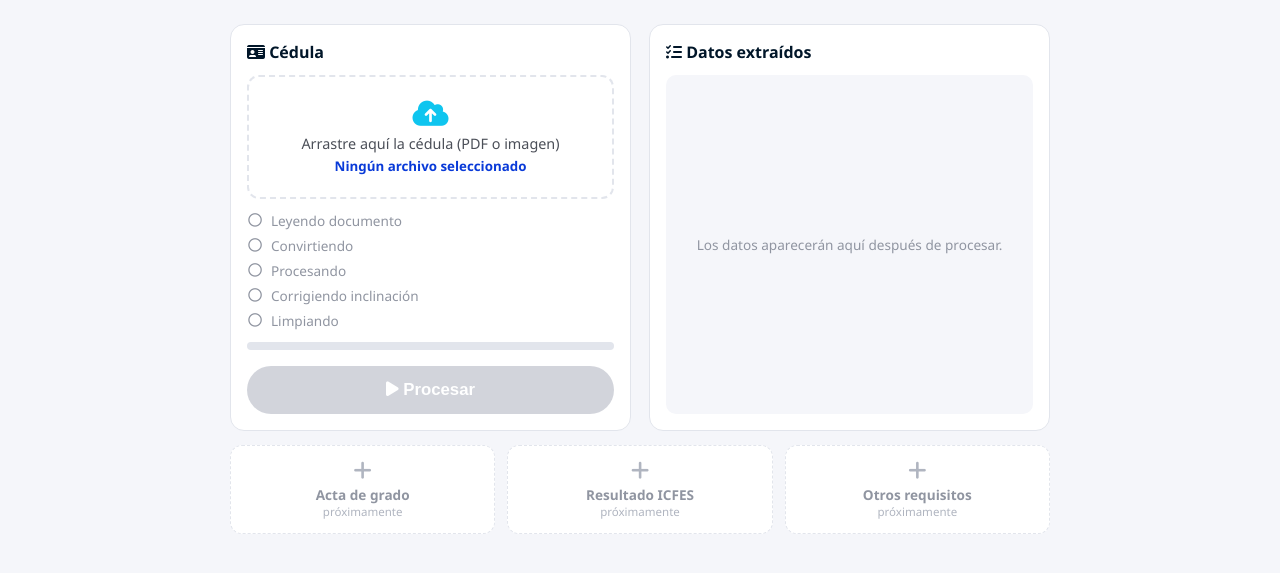
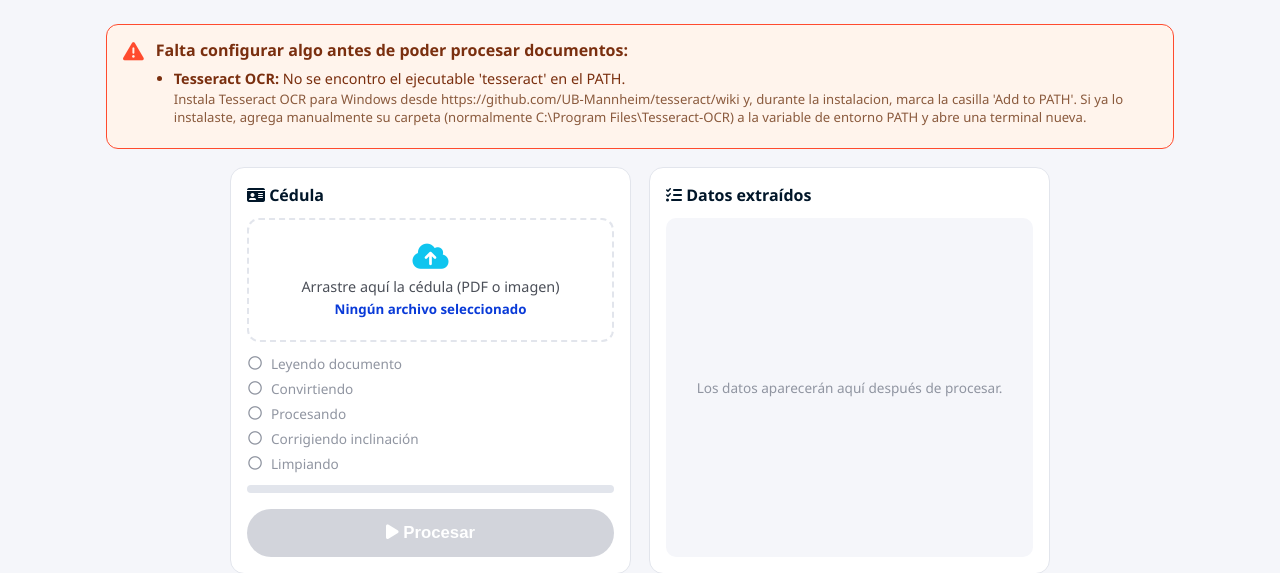
Before and after one commit to LisoProgrammer/check_u, a Flask app: page / in a window 1280 px wide. Shown: the part 154-727 px from the top of the page. Before the commit the page ends 688 px from the top, so only its background shows below. Run offline with Flask 3, Linux system fonts and the light colour scheme; parts of the project's set-up code (start-up, migrations or seed data) failed here and were passed over.

Commit message:
Agrega verificador de entorno (Tesseract/PyMuPDF/poppler)
Nuevo webapp/entorno.py: revisa antes de arrancar que Tesseract OCR
este instalado y en el PATH (con el paquete de idioma español), que
haya alguna forma de leer PDF (PyMuPDF o poppler), y que los paquetes
de Python necesarios esten disponibles.

app.py corre esta verificacion en el arranque y NO levanta el
servidor si falta algo -- imprime que falta y como solucionarlo, en
vez de que el error aparezca a mitad de un procesamiento real (que es
justo lo que le paso al usuario con el error de tesseract). Tambien
se agrega GET /api/salud y un banner en el panel que avisa lo mismo
en pantalla.

Probado simulando la falta de tesseract, de poppler+pymupdf juntos, y
el caso sano, tanto por linea de comandos como con el servidor
corriendo y el banner del navegador (Playwright).

Co-Authored-By: Claude Sonnet 5 <noreply@anthropic.com>
Claude-Session: https://claude.ai/code/session_01XqDcHzmbBWmGcMiwxxFQAG

```diff
--- a/webapp/app.py
+++ b/webapp/app.py
@@ -31,19 +31,40 @@ from flask import Flask, request, jsonify, Response, render_template, stream_wit
 ROOT_DIR = Path(__file__).resolve().parent.parent
 sys.path.insert(0, str(ROOT_DIR))
 
-from modules.ocr_module.loaders.pdf_loader import load_pdf  # respaldo (poppler)
-from modules.ocr_module.preprocess.image_cleaner import ImageCleaner
-from modules.ocr_module.preprocess.check_inclination import SkewDetector
-from modules.ocr_module.ocr.tesseract_engine import TesseractEngine
-from modules.ocr_module.postprocess.cleaner import TextCleaner
+# Verificador de entorno (paquetes de Python + Tesseract/poppler/PyMuPDF).
+# Se importa primero y con su propio manejo de errores porque, si falta
+# un paquete de Python (ej. opencv-python), las importaciones de abajo
+# fallarian con un traceback crudo antes de poder mostrar un mensaje claro.
+# "entorno" (sin "webapp.") porque al correr "python webapp/app.py" Python
+# agrega automaticamente la carpeta del script (webapp/) al sys.path.
+from entorno import verificar_entorno, imprimir_reporte
 
-from modules.mrz.normalize import normalize_line, MRZ_ALLOWED
-from modules.mrz.get_info import get_info as mrz_get_info
-from modules.mrz.validate import validate_mrz
+try:
+    from modules.ocr_module.loaders.pdf_loader import load_pdf  # respaldo (poppler)
+    from modules.ocr_module.preprocess.image_cleaner import ImageCleaner
+    from modules.ocr_module.preprocess.check_inclination import SkewDetector
+    from modules.ocr_module.ocr.tesseract_engine import TesseractEngine
+    from modules.ocr_module.postprocess.cleaner import TextCleaner
 
-from modules.check_id.rui.consultar import consultar as consultar_rui
+    from modules.mrz.normalize import normalize_line, MRZ_ALLOWED
+    from modules.mrz.get_info import get_info as mrz_get_info
+    from modules.mrz.validate import validate_mrz
 
-from PIL import Image
+    from modules.check_id.rui.consultar import consultar as consultar_rui
+
+    from PIL import Image
+except ImportError as e:
+    print("=" * 70)
+    print("Check_U: falta un paquete de Python para poder arrancar.")
+    print("=" * 70)
+    print(f"\nDetalle: {e}")
+    print(
+        "\nSolucion: activa el entorno virtual (venv) y corre "
+        "'.\\setup_windows.ps1' de nuevo, o instala el paquete que falta "
+        "a mano con pip dentro del venv."
+    )
+    print("=" * 70)
+    sys.exit(1)
 
 # IMPORTANTE: Image.frombytes() (usado en la carga con PyMuPDF, mas abajo)
 # no registra los plugins de Pillow (a diferencia de Image.open(), que si
@@ -449,6 +470,28 @@ def api_historial():
     return jsonify(leer_historial())
 
 
+@app.route("/api/salud")
+def api_salud():
+    """
+    Verifica el entorno (Tesseract, PyMuPDF/poppler, paquetes de Python)
+    en caliente, para que el panel pueda avisar en pantalla si algo
+    quedo mal configurado, en vez de que el usuario se entere a mitad
+    de un procesamiento con una alerta suelta del navegador.
+    """
+    problemas = verificar_entorno()
+    return jsonify({"ok": not problemas, "problemas": problemas})
+
+
 if __name__ == "__main__":
+    # Verificacion de entorno ANTES de arrancar el servidor: si falta
+    # Tesseract, el idioma español, o una forma de leer PDF, se avisa
+    # aqui con una solucion concreta y NO se arranca el servidor. Asi
+    # el problema aparece una sola vez, claro, en la terminal - no a
+    # mitad de un procesamiento real.
+    problemas_entorno = verificar_entorno()
+    imprimir_reporte(problemas_entorno)
+    if problemas_entorno:
+        sys.exit(1)
+
     print("Check_U webapp: http://localhost:5000")
     app.run(host="0.0.0.0", port=5000, debug=True, threaded=True)
--- /dev/null
+++ b/webapp/entorno.py
@@ -0,0 +1,142 @@
+"""
+Check_U - Verificador de entorno
+--------------------------------
+Revisa, ANTES de arrancar el servidor, que las dependencias externas
+(las que no se instalan solo con pip, como Tesseract OCR) esten
+disponibles. La idea es fallar aqui, con un mensaje claro y una
+solucion concreta, en vez de que el usuario descubra a mitad de un
+procesamiento (con una alerta del navegador) que falta algo.
+
+Se puede correr por separado para diagnosticar sin levantar el
+servidor:
+
+    python webapp\\entorno.py
+"""
+
+import shutil
+import sys
+
+
+def verificar_entorno():
+    """
+    Devuelve una lista de problemas encontrados (vacia si todo esta
+    bien). Cada problema es un dict con: componente, detalle, solucion.
+    """
+    problemas = []
+
+    # ------------------------------------------------------------
+    # Tesseract OCR: el motor que lee el texto de la imagen. Sin
+    # esto no se puede procesar ningun documento.
+    # ------------------------------------------------------------
+    tesseract_path = shutil.which("tesseract")
+
+    if not tesseract_path:
+        problemas.append({
+            "componente": "Tesseract OCR",
+            "detalle": "No se encontro el ejecutable 'tesseract' en el PATH.",
+            "solucion": (
+                "Instala Tesseract OCR para Windows desde "
+                "https://github.com/UB-Mannheim/tesseract/wiki y, durante la "
+                "instalacion, marca la casilla 'Add to PATH'. Si ya lo "
+                "instalaste, agrega manualmente su carpeta (normalmente "
+                "C:\\Program Files\\Tesseract-OCR) a la variable de entorno "
+                "PATH y abre una terminal nueva."
+            ),
+        })
+    else:
+        try:
+            import pytesseract
+            pytesseract.get_tesseract_version()
+        except Exception as e:
+            problemas.append({
+                "componente": "Tesseract OCR",
+                "detalle": f"Se encontro '{tesseract_path}' pero no se pudo ejecutar: {e}",
+                "solucion": "Reinstala Tesseract OCR o revisa los permisos del archivo.",
+            })
+        else:
+            try:
+                idiomas = pytesseract.get_languages(config="")
+            except Exception:
+                idiomas = []
+
+            if "spa" not in idiomas:
+                problemas.append({
+                    "componente": "Tesseract - paquete de idioma español",
+                    "detalle": "Tesseract esta instalado pero falta el paquete de idioma 'spa'.",
+                    "solucion": (
+                        "Vuelve a correr el instalador de Tesseract y marca "
+                        "'Spanish' en 'Additional language data', o descarga "
+                        "spa.traineddata desde "
+                        "https://github.com/tesseract-ocr/tessdata y colocalo "
+                        "en la carpeta tessdata de tu instalacion (normalmente "
+                        "C:\\Program Files\\Tesseract-OCR\\tessdata)."
+                    ),
+                })
+
+    # ------------------------------------------------------------
+    # Lectura de PDF: se necesita PyMuPDF (preferido, sin binarios
+    # externos) o poppler (pdftoppm/pdfinfo) como respaldo.
+    # ------------------------------------------------------------
+    tiene_pymupdf = False
+    try:
+        import pymupdf  # noqa: F401
+        tiene_pymupdf = True
+    except ImportError:
+        pass
+
+    tiene_poppler = bool(shutil.which("pdftoppm") and shutil.which("pdfinfo"))
+
+    if not tiene_pymupdf and not tiene_poppler:
+        problemas.append({
+            "componente": "Lectura de PDF",
+            "detalle": "No se encontro PyMuPDF ni poppler (pdftoppm/pdfinfo) para leer archivos PDF.",
+            "solucion": (
+                "Con el venv activado, corre: pip install pymupdf "
+                "(no necesita instalar nada mas en Windows, es la opcion "
+                "recomendada)."
+            ),
+        })
+
+    # ------------------------------------------------------------
+    # Paquetes de Python. Si alguno falta, 'import' ya habria roto
+    # app.py antes de llegar aqui, pero los listamos igual para dar
+    # un mensaje mas claro que un traceback de Python.
+    # ------------------------------------------------------------
+    paquetes = ["cv2", "PIL", "flask", "requests", "pytesseract"]
+    for paquete in paquetes:
+        try:
+            __import__(paquete)
+        except ImportError:
+            nombre_pip = {"cv2": "opencv-python", "PIL": "pillow"}.get(paquete, paquete)
+            problemas.append({
+                "componente": f"Paquete de Python: {paquete}",
+                "detalle": f"No se pudo importar '{paquete}'.",
+                "solucion": f"Con el venv activado, corre: pip install {nombre_pip}",
+            })
+
+    return problemas
+
+
+def imprimir_reporte(problemas):
+    ancho = 70
+    print("=" * ancho)
+    if not problemas:
+        print("Check_U: verificacion de entorno OK, todo listo.")
+        print("=" * ancho)
+        return
+
+    print("Check_U: se encontraron problemas con el entorno antes de arrancar")
+    print("=" * ancho)
+    for p in problemas:
+        print(f"\n[FALTA] {p['componente']}")
+        print(f"  Detalle:  {p['detalle']}")
+        print(f"  Solucion: {p['solucion']}")
+    print("\n" + "=" * ancho)
+    print("Corrige lo anterior y vuelve a correr 'python webapp\\app.py'.")
+    print("=" * ancho)
+
+
+if __name__ == "__main__":
+    problemas = verificar_entorno()
+    imprimir_reporte(problemas)
+    sys.exit(1 if problemas else 0)
--- a/webapp/static/app.js
+++ b/webapp/static/app.js
@@ -3,6 +3,42 @@
 // ============================================================
 
 let archivoCedula = null;
+let entornoOk = true; // se confirma con /api/salud apenas carga la pagina
+
+function actualizarBotonProcesar() {
+    document.getElementById("btn-procesar").disabled = !(archivoCedula && entornoOk);
+}
+
+// ------------------------------------------------------------
+// VERIFICACION DE ENTORNO (Tesseract / PyMuPDF-poppler / paquetes)
+// ------------------------------------------------------------
+async function verificarEntorno() {
+    const banner = document.getElementById("banner-entorno");
+    const lista = document.getElementById("banner-entorno-lista");
+    try {
+        const resp = await fetch("/api/salud");
+        const datos = await resp.json();
+        entornoOk = datos.ok;
+
+        if (datos.ok) {
+            banner.hidden = true;
+        } else {
+            lista.innerHTML = datos.problemas.map((p) => `
+                <li><strong>${p.componente}:</strong> ${p.detalle}
+                    <div class="banner-entorno-solucion">${p.solucion}</div>
+                </li>`).join("");
+            banner.hidden = false;
+        }
+    } catch (e) {
+        // Si ni siquiera responde /api/salud, no molestamos con el banner:
+        // el problema ya se habria visto al arrancar el servidor. Se asume
+        // que el entorno esta bien para no bloquear el boton sin motivo.
+        entornoOk = true;
+    }
+    actualizarBotonProcesar();
+}
+
+verificarEntorno();
 
 // ------------------------------------------------------------
 // TABS
@@ -29,7 +65,7 @@ function configurarDropzone() {
         archivoCedula = file;
         zona.classList.add("tiene-archivo");
         zona.querySelector(".nombre-archivo").textContent = file.name;
-        document.getElementById("btn-procesar").disabled = false;
+        actualizarBotonProcesar();
     };
 
     zona.addEventListener("click", () => input.click());
@@ -194,7 +230,7 @@ document.getElementById("btn-procesar").addEventListener("click", async () => {
         jobId = data.job_id;
     } catch (err) {
         alert("No se pudo iniciar el procesamiento: " + err.message);
-        boton.disabled = false;
+        actualizarBotonProcesar();
         return;
     }
 
@@ -222,14 +258,14 @@ document.getElementById("btn-procesar").addEventListener("click", async () => {
                 break;
             case "done":
                 fuente.close();
-                boton.disabled = false;
+                actualizarBotonProcesar();
                 break;
         }
     };
 
     fuente.onerror = () => {
         fuente.close();
-        boton.disabled = false;
+        actualizarBotonProcesar();
     };
 });
 
--- a/webapp/static/style.css
+++ b/webapp/static/style.css
@@ -127,6 +127,46 @@ body {
 
 .tab-panel { display: none; }
 .tab-panel.activo { display: block; }
+
+/* -------------------- AVISO DE ENTORNO -------------------- */
+
+.banner-entorno {
+    display: flex;
+    align-items: flex-start;
+    gap: 12px;
+    background: #fff4ec;
+    border: 1px solid var(--utb-naranja);
+    border-radius: 12px;
+    padding: 14px 16px;
+    margin-bottom: 18px;
+    color: #7a2f0f;
+}
+
+.banner-entorno[hidden] {
+    display: none;
+}
+
+.banner-entorno > i {
+    color: var(--utb-naranja);
+    font-size: 1.3rem;
+    margin-top: 2px;
+}
+
+.banner-entorno-texto ul {
+    margin: 8px 0 0;
+    padding-left: 18px;
+}
+
+.banner-entorno-texto li {
+    margin-bottom: 8px;
+    font-size: 0.9rem;
+}
+
+.banner-entorno-solucion {
+    color: #8a5a3d;
+    font-size: 0.82rem;
+    margin-top: 2px;
+}
 
 .panel {
     background: #fff;
--- a/webapp/templates/index.html
+++ b/webapp/templates/index.html
@@ -31,6 +31,15 @@
 </nav>
 
 <main class="contenedor">
+
+    <!-- ---------- AVISO DE ENTORNO (Tesseract/PyMuPDF/poppler faltante) ---------- -->
+    <div id="banner-entorno" class="banner-entorno" hidden>
+        <i class="fa-solid fa-triangle-exclamation"></i>
+        <div class="banner-entorno-texto">
+            <strong>Falta configurar algo antes de poder procesar documentos:</strong>
+            <ul id="banner-entorno-lista"></ul>
+        </div>
+    </div>
 
     <!-- ======================= TAB: PROCESAR ======================= -->
     <section id="tab-procesar" class="tab-panel activo">
```
Also changed, not shown: webapp/README.md.
